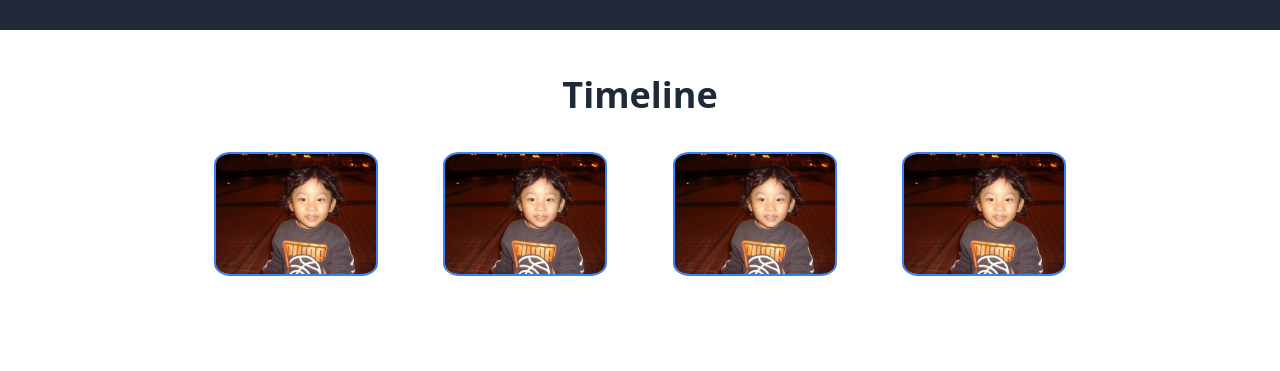
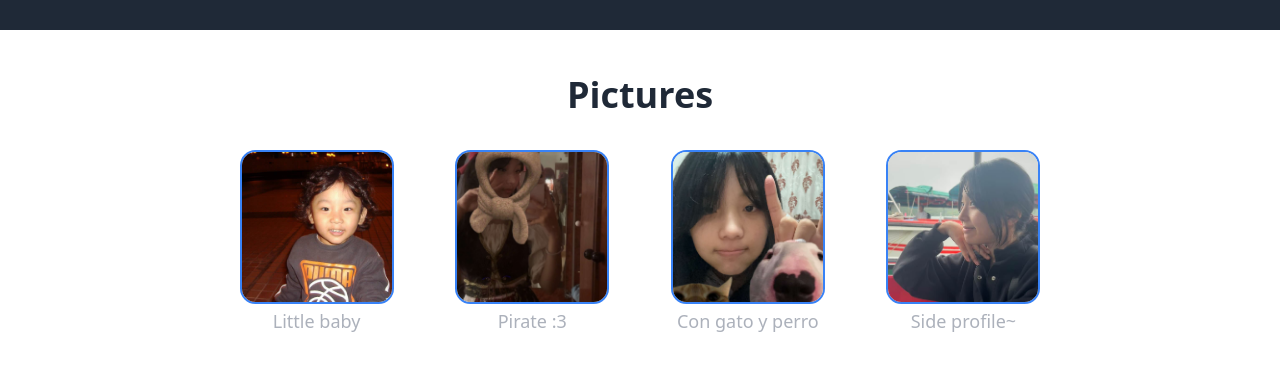
Before and after one commit to nphylxs/ODIN-PROJECT, a plain HTML site: page index.html in a window 1280 px wide. Shown: the part 483-854 px from the top of the page. Drawn offline with Linux system fonts and the light colour scheme.

Commit message:
added more pics

```diff
--- a/index.html
+++ b/index.html
@@ -28,27 +28,27 @@
         <img src="First.png" id="first">
     </div>
     <div class="container" id="two">
-        <header>Timeline</header>
+        <header>Pictures</header>
         <div class="images">
             <div class="image_box">
                 <img id="small" src="child.JPG">
-                <footer></footer>
+                <footer>Little baby</footer>
 
             </div>
 
             <div class="image_box">
-                <img id="small" src="child.JPG">
-                <footer></footer>
+                <img id="small" src="sec.JPG">
+                <footer>Pirate :3</footer>
             </div>
 
             <div class="image_box">
-                <img id="small" src="child.JPG">
-                <footer></footer>
+                <img id="small" src="three.JPG">
+                <footer>Con gato y perro</footer>
             </div>
 
             <div class="image_box">
-                <img id="small" src="child.JPG">
-                <footer></footer>
+                <img id="small" src="four.JPG">
+                <footer>Side profile~</footer>
             </div>
         </div>
     </div>
--- a/style.css
+++ b/style.css
@@ -88,11 +88,20 @@ header{
     flex-direction: column;
 }
 #small{
-    width: auto;
-    height: 120px;
+    width: 150px;
+    height: 150px;
+    object-fit: cover;
     border-radius: 10%;
     border:2px solid #3882f6;
 }
 .image_box{
     padding:5%;
+
 }
+
+footer {
+    text-decoration: none;
+    color: #5761757e;
+    font-size: 18px;
+    text-align: center;
+}
```
Also changed, not shown: four.JPG (added), sec.JPG (added), three.JPG (added).
